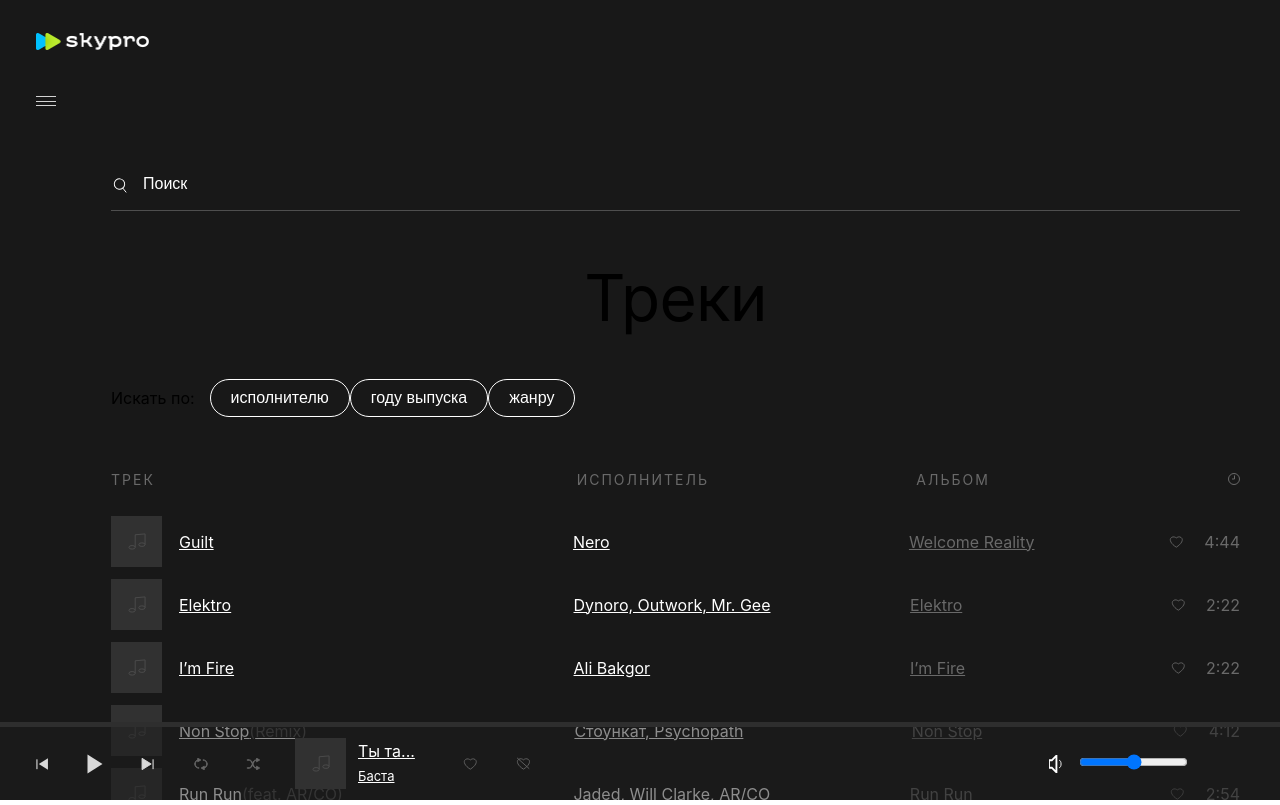
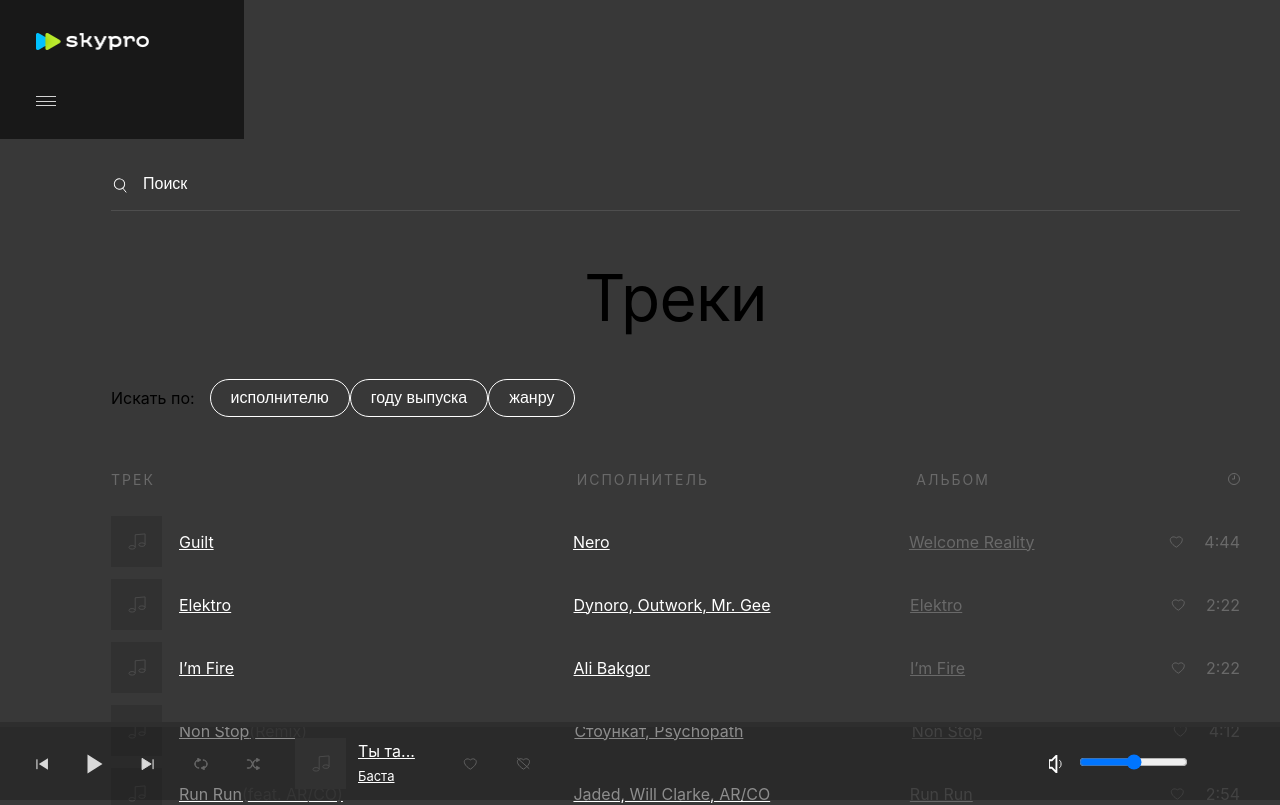
Before and after one commit to DianaSemenova/skypro-music, a React (Create React App) app: page / in a window 1280 px wide. Shown: the top 805 px of the page. Built offline with nearby package versions, Linux system fonts and the light colour scheme.

Commit message:
Стили из app.css частично перенесла в js

```diff
--- a/src/App.css
+++ b/src/App.css
@@ -49,20 +49,20 @@ body {
   cursor: pointer;
 }
 
-.wrapper {
+/* .wrapper {
   width: 100%;
   min-height: 100%;
   overflow: hidden;
   background-color: #383838;
-}
+} */
 
-.container {
+/* .container {
   max-width: 1920px;
   height: 100vh;
   margin: 0 auto;
   position: relative;
   background-color: #181818;
-}
+} */
 
 ._btn-text:hover {
   border-color: #d9b6ff;
@@ -95,7 +95,7 @@ body {
   cursor: pointer;
 }
 
-.main {
+/* .main {
   -webkit-box-flex: 1;
   -ms-flex: 1 1 auto;
   flex: 1 1 auto;
@@ -108,3 +108,4 @@ body {
   -ms-flex-pack: justify;
   justify-content: space-between;
 }
+ */
--- a/src/App.js
+++ b/src/App.js
@@ -1,5 +1,6 @@
 import { useState, useEffect } from "react";
 import "./App.css";
+import * as S from './App.styles'
 import { AudioPlayer } from "./components/AudioPlayer/AudioPlayer";
 import { NavMenu } from "./components/NavMenu/NavMenu";
 import { Sidebar } from "./components/Sidebar/Sidebar";
@@ -23,17 +24,17 @@ function App() {
 
   return (
     <div className="App">
-      <div className="wrapper">
-        <div className="container">
-          <main className="main">
+      <S.wrapper>
+        <S.container>
+          <S.main>
             <NavMenu />
             <TrackList isLoading={isLoading} />
             <Sidebar isLoading={isLoading} />
-          </main>
+          </S.main>
           <AudioPlayer isLoading={isLoading} />
           <footer className="footer" />
-        </div>
-      </div>
+        </S.container>
+      </S.wrapper>
     </div>
   );
 }
--- /dev/null
+++ b/src/App.styles.js
@@ -0,0 +1,32 @@
+import { styled } from "styled-components";
+
+export const wrapper = styled.div`
+  width: 100%;
+  min-height: 100%;
+  overflow: hidden;
+  background-color: #383838;
+`;
+export const container = styled.div`
+{
+    max-width: 1920px;
+    height: 100vh;
+    margin: 0 auto;
+    position: relative;
+    background-color: #181818;
+}`;
+
+export const main = styled.main`
+{
+    -webkit-box-flex: 1;
+    -ms-flex: 1 1 auto;
+    flex: 1 1 auto;
+    display: -webkit-box;
+    display: -ms-flexbox;
+    display: flex;
+    -ms-flex-wrap: wrap;
+    flex-wrap: wrap;
+    -webkit-box-pack: justify;
+    -ms-flex-pack: justify;
+    justify-content: space-between;
+  }
+  `;
```
